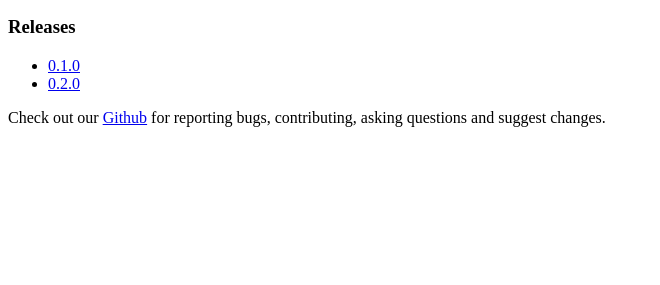
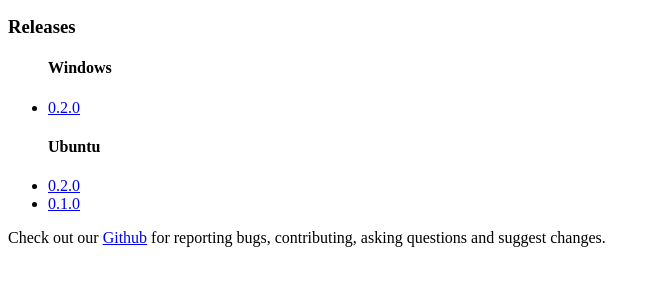
Before and after one commit to victorsferreira/victorsferreira.github.io, a website: page index.html in a window 1280 px wide. Shown: the part 365-650 px from the top of the page, without its empty margins (0-660 px from the left). Drawn offline with Linux system fonts and the light colour scheme.

Commit message:
feat: adding windows first release

```diff
--- a/index.html
+++ b/index.html
@@ -1,4 +1,6 @@
-<html lang="en"><head>
+<html lang="en">
+
+<head>
     <meta charset="UTF-8">
     <meta name="viewport" content="width=device-width, initial-scale=1.0">
     <meta http-equiv="X-UA-Compatible" content="ie=edge">
@@ -9,15 +11,28 @@
     <h1>Redix</h1>
 
     Available for Ubuntu.
-    <br/><br/>
+    <br /><br />
     <img width="260" width="260" src="./RedixLogo512x512.png" alt="logo" />
 
     <h3>Releases</h3>
     <ul>
-        <!-- Releases list should be here -->
-    <li><a href="releases/redix-app_0.1.0_amd64.deb">0.1.0</a></li><li><a href="releases/redix_0.2.0_amd64.deb">0.2.0</a></li></ul>
+        <h4>Windows</h4>
+        <li>
+            <a href="https://drive.google.com/file/d/15YbXdwF_bzp7_ujNqKbm0BWplZwryqjK/view?usp=sharing">0.2.0</a>
+        </li>
+    </ul>
+    <ul>
+        <h4>Ubuntu</h4>
+        <li>
+            <a href="https://drive.google.com/drive/folders/12boU7_h47aBI_DwiCtYYt4XaGYNGvT4P?usp=sharing">0.2.0</a>
+        </li>
+        <li>
+            <a href="https://drive.google.com/file/d/15YbXdwF_bzp7_ujNqKbm0BWplZwryqjK/view?usp=sharing">0.1.0</a>
+        </li>
+    </ul>
 
-    Check out our <a href="https://github.com/victorsferreira/redix" target="_blank">Github</a> for reporting bugs, contributing, asking questions and suggest changes.
+    Check out our <a href="https://github.com/victorsferreira/redix" target="_blank">Github</a> for reporting bugs,
+    contributing, asking questions and suggest changes.
+</body>
 
-
-</body></html>
+</html>
```
